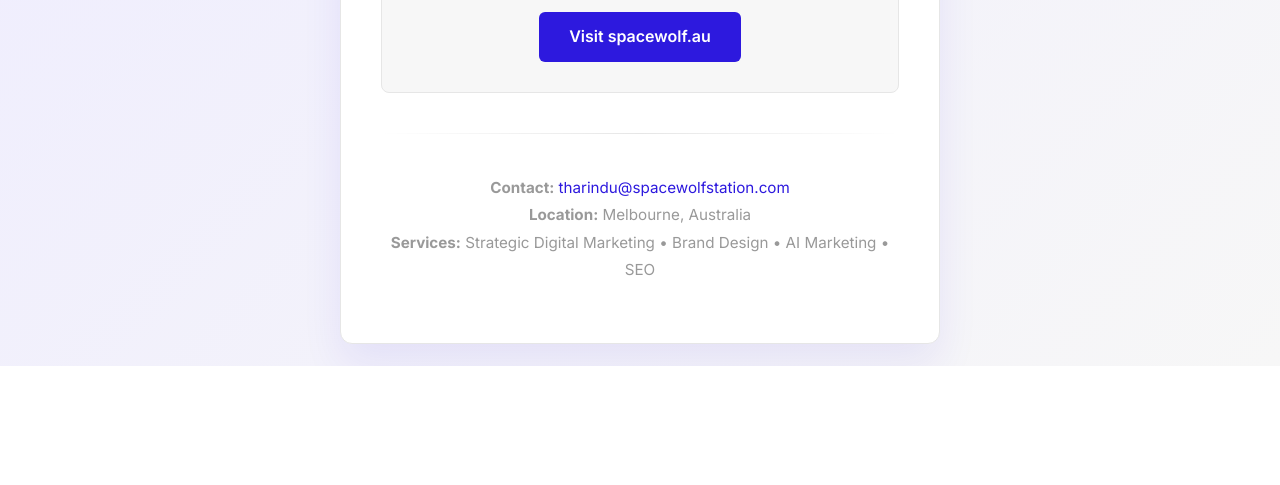
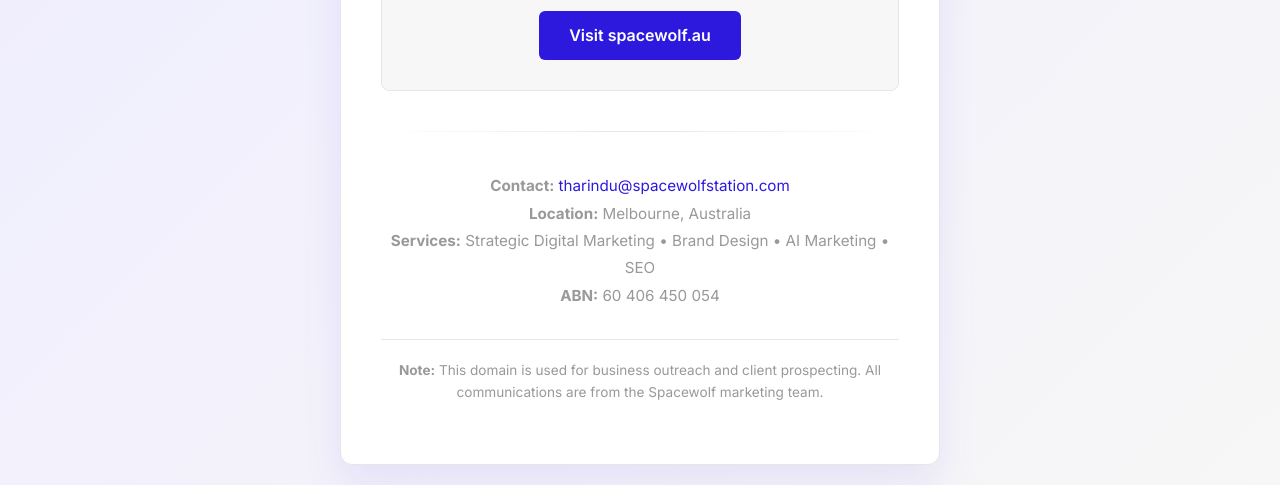
Before and after one commit to Spacewolfmarketing/spacewolfstation_website, a plain HTML site: page index.html in a window 1280 px wide. Shown: the part 434-919 px from the top of the page. Before the commit the page ends 800 px from the top, so only its background shows below. Drawn offline with Linux system fonts and the light colour scheme.

Commit message:
Update index.html

```diff
--- a/index.html
+++ b/index.html
@@ -181,7 +181,12 @@
         <div class="contact-info">
             <strong>Contact:</strong> <a href="mailto:tharindu@spacewolfstation.com">tharindu@spacewolfstation.com</a><br>
             <strong>Location:</strong> Melbourne, Australia<br>
-            <strong>Services:</strong> Strategic Digital Marketing • Brand Design • AI Marketing • SEO
+            <strong>Services:</strong> Strategic Digital Marketing • Brand Design • AI Marketing • SEO<br>
+            <strong>ABN:</strong> 60 406 450 054
+        </div>
+
+        <div style="margin-top: 30px; padding-top: 20px; border-top: 1px solid #E6E6E6; font-size: 0.85em; color: #999999;">
+            <p><strong>Note:</strong> This domain is used for business outreach and client prospecting. All communications are from the Spacewolf marketing team.</p>
         </div>
     </div>
 </body>
```
